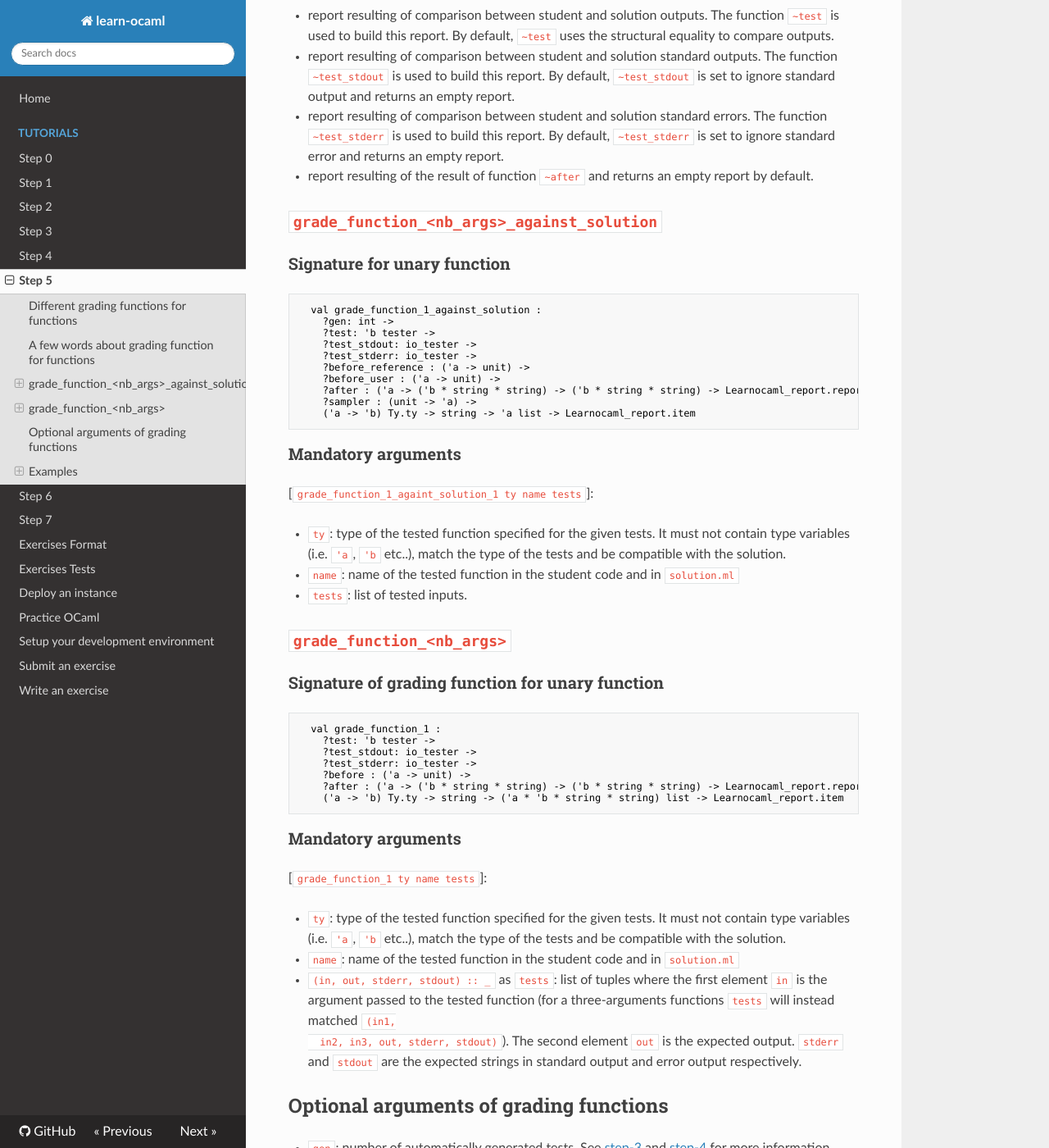
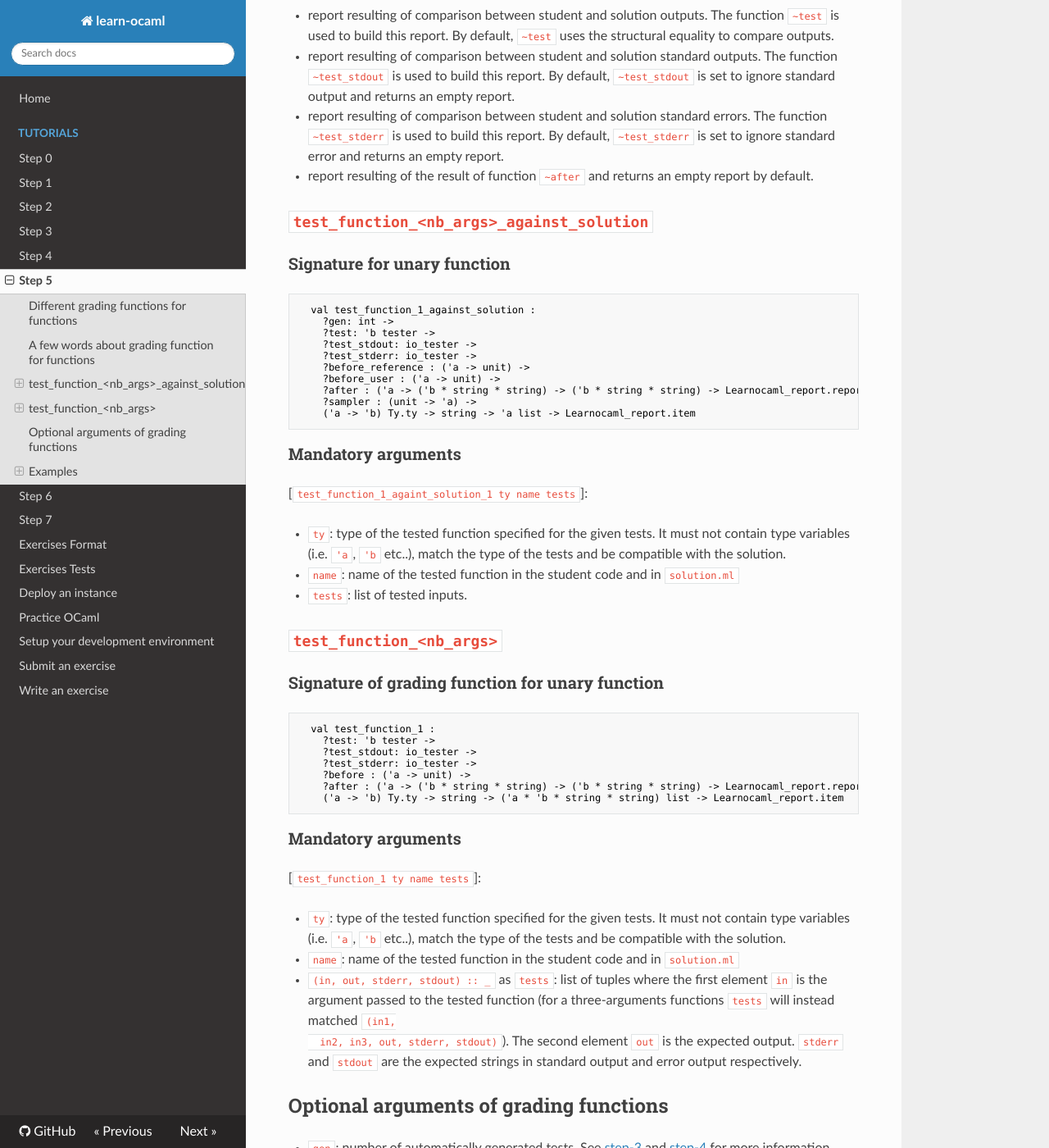
Before and after one commit to ocaml-sf/learn-ocaml, an MkDocs documentation site: the page built from docs/tutorials/step-5.md, in a window 1280 px wide and 1400 px high, scrolled down 582 px. Shown: the whole window at 82% size. Built offline with MkDocs 1.6.1, drawn with Linux system fonts in a browser that asks for light colours; nearby versions of some CDN libraries; some of the changed text lies outside the part shown.

Commit message:
Update tutorial docs to use test_function_*

````diff
--- a/docs/tutorials/step-5.md
+++ b/docs/tutorials/step-5.md
@@ -5,11 +5,11 @@
 ## Different grading functions for functions
 There are 2 main grading functions:
 
-* `grade_function_<nb_args>_againt_solution`: the usual. Test the
+* `test_function_<nb_args>_againt_solution`: the usual. Test the
   student code against a given solution written in the `solution.ml`
   file.
 
-* `grade_function_<nb_args>`: compare the student code to a series of
+* `test_function_<nb_args>`: compare the student code to a series of
   tests where both inputs and expected outputs are given. Note that
   you still need to write a solution in `solution.ml` to build your
   exercise session since `learn-ocaml build` tests your grader with
@@ -37,10 +37,10 @@ ones:
 - report resulting of the result of function `~after` and returns an
   empty report by default.
 
-## `grade_function_<nb_args>_against_solution`
+## `test_function_<nb_args>_against_solution`
 ### Signature for unary function
 ```ocaml
-  val grade_function_1_against_solution :
+  val test_function_1_against_solution :
 	?gen: int ->
 	?test: 'b tester ->
 	?test_stdout: io_tester ->
@@ -53,7 +53,7 @@ ones:
 ```
 
 ### Mandatory arguments
-[`grade_function_1_againt_solution_1 ty name tests`]:
+[`test_function_1_againt_solution_1 ty name tests`]:
 
 * `ty`: type of the tested function specified for the given tests. It
   must not contain type variables (i.e. `'a`, `'b` etc..), match the
@@ -64,12 +64,12 @@ ones:
 
 * `tests`: list of tested inputs.
 
-## `grade_function_<nb_args>`
+## `test_function_<nb_args>`
 
 ### Signature of grading function for unary function
 
 ```ocaml
-  val grade_function_1 :
+  val test_function_1 :
 	?test: 'b tester ->
 	?test_stdout: io_tester ->
 	?test_stderr: io_tester ->
@@ -79,7 +79,7 @@ ones:
 ```
 
 ### Mandatory arguments
-[`grade_function_1 ty name tests`]:
+[`test_function_1 ty name tests`]:
 
 * `ty`: type of the tested function specified for the given tests. It
   must not contain type variables (i.e. `'a`, `'b` etc..), match the
@@ -140,7 +140,7 @@ ones:
   evaluation. See WIP for more information.
 
 * `before`: same as `before_reference` for
-  `grade_function_<nb_args>`. Since no solution is evaluated, there is
+  `test_function_<nb_args>`. Since no solution is evaluated, there is
   no need to distinguish between before or after solution evaluation.
 
 ## Examples
@@ -154,17 +154,17 @@ This is a classical example of an unary function, with a user-defined sampler.
 
 ```ocaml
 let exercise_1 =
-	grade_function_1_against_solution
+	test_function_1_against_solution
 	[%ty: int -> int]
 	"identity"
 	~gen:10
 	~sampler:(fun () -> Random.int 42)
 	[0 ; 42]
 ```
-With `grade_function_1`:
+With `test_function_1`:
 ```ocaml
 let exercise_2 =
-	grade_function_1
+	test_function_1
 		[%ty: int -> int]
 		"identity"
 		[0, 0, "", "" ;
@@ -186,7 +186,7 @@ different from the solution ones without causing a failure).
 
 ```ocaml
 let exercise_2 =
-	grade_function_1_against_solution
+	test_function_1_against_solution
 		[%ty: unit -> unit]
 		~test:test_ignore
 		~test_stdout:io_test_equals
@@ -197,7 +197,7 @@ let exercise_2 =
 
 ```ocaml
 let exercise_4 =
-	grade_function_1
+	test_function_1
 	[%ty: unit -> unit]
 	~test:test_ignore
 	~test_stdout:io_test_equals
````
Also changed, not shown: docs/tutorials/step-2.md (+9 -9 lines), docs/tutorials/step-3.md (+9 -9 lines), docs/tutorials/step-4.md (+11 -11 lines), docs/tutorials/step-6.md (+1 -1 lines), docs/tutorials/step-7.md (+8 -8 lines).
